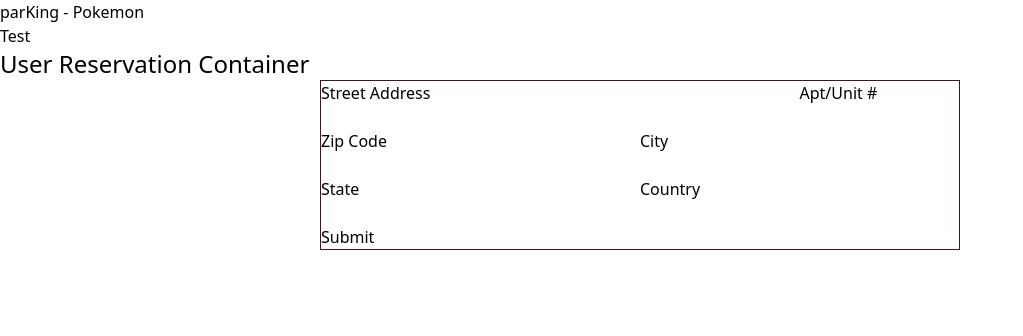
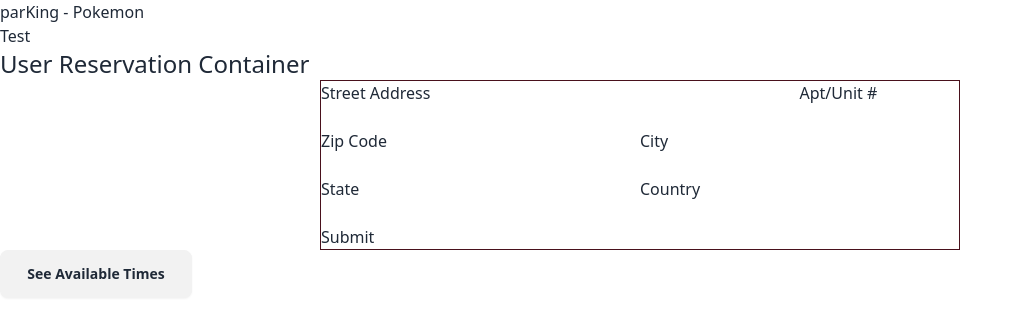
Before and after one commit to pokemon-parKing/parKing-client, a React (Vite) app: page / in a window 1280 px wide. Shown: the top 336 px of the page, without its empty margins (0-1023 px from the left). Built offline with nearby package versions, Linux system fonts and the light colour scheme.

Commit message:
Time slot component created.

```diff
--- a/src/App.jsx
+++ b/src/App.jsx
@@ -1,5 +1,8 @@
 import UserReservation from "./containers/UserReservation.jsx";
 // import { Link } from 'react-router-dom';
+import TimeSlotList from './components/user-reservation/TimeSlotList';
+
+const list = {"6":2, "12": 50}
 
 function App() {
   return (
@@ -8,6 +11,7 @@ function App() {
       parKing - Pokemon
       <div className="flex flex-col md:flex-row ">Test</div>
       <UserReservation />
+      <TimeSlotList list={list} total={50} hoursOfOperation={'1-16'} />
     </>
   );
 }
--- /dev/null
+++ b/src/components/user-reservation/TimeSlot.jsx
@@ -0,0 +1,19 @@
+import PropTypes from 'prop-types';
+
+const TimeSlot = ({ info }) => {
+
+  return (
+    <div className={`${info.available ? 'cursor-pointer' : 'pointer-events-none grayscale'} p-1 m-1 w-full border-2 border-transparent text-center`} >
+      {info.time}
+      <div className='text-[.5em] text-slate-400 mt-1 mx-auto w-fit'>Remaining Spots:
+        <span className='text-xs ml-1 text-slate-600'>{info.spots}</span>
+      </div>
+    </div>
+  )
+}
+
+TimeSlot.propTypes = {
+  info: PropTypes.object.isRequired
+}
+
+export default TimeSlot;
--- /dev/null
+++ b/src/components/user-reservation/TimeSlotList.jsx
@@ -0,0 +1,35 @@
+import { useMemo } from 'react';
+import PropTypes from 'prop-types';
+import TimeSlot from './TimeSlot';
+import { getAvailableTimes } from '../../lib/timeSlotUtil.js';
+
+const TimeSlotList = ({ hoursOfOperation, total, list }) => {
+  const hourRange = useMemo(() => {
+    return hoursOfOperation.split('-').map(time => {
+      return parseInt(time)
+    })
+  }, [hoursOfOperation])
+
+  const availableTimes = useMemo(() => {
+   return getAvailableTimes(hourRange, list, total);
+  }, [list, hourRange, total])
+
+  return (
+    <details className='dropdown max-w-[300px] w-48'>
+      <summary className='btn w-full'>See Available Times</summary>
+      <ul className='w-full dropdown-content menu shadow p-2 max-h-[500px] overflow-auto flex flex-row'>
+        {
+          availableTimes.map(slot => <TimeSlot key={slot.time} info={slot}/>)
+        }
+      </ul>
+    </details>
+  );
+}
+
+TimeSlotList.propTypes = {
+  hoursOfOperation: PropTypes.string.isRequired,
+  total: PropTypes.number.isRequired,
+  list: PropTypes.object.isRequired,
+};
+
+export default TimeSlotList;
--- a/tailwind.config.js
+++ b/tailwind.config.js
@@ -18,5 +18,5 @@ export default {
       }
     },
   },
-  plugins: [import("daisyui")],
+  plugins: [require("daisyui")],
 }
```
Also changed, not shown: .eslintrc.cjs.
